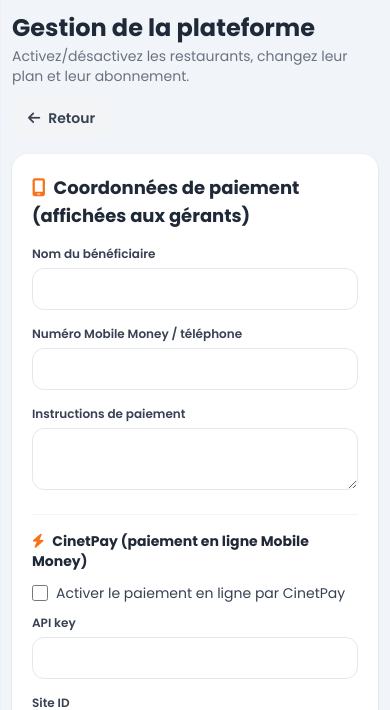
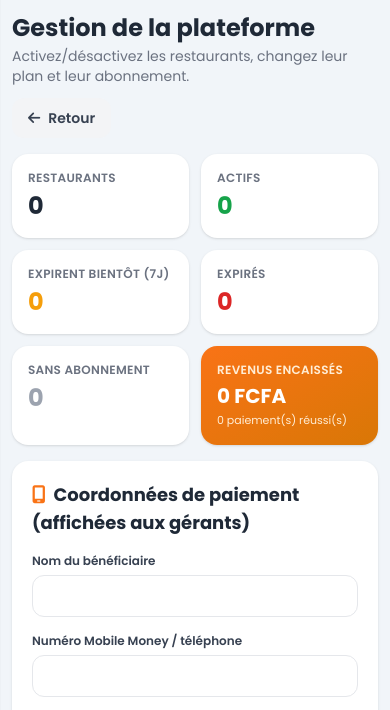
Before and after one commit to issa1299/gestion-restaurant-django, a Django app: page /tenants/plateforme/ in a window 390 px wide. Shown: the part 103-813 px from the top of the page. Run offline with Django 5.2, Linux system fonts and the light colour scheme; the visitor is signed in with stand-in values (Sample User, id 1); data comes from the database, SQL or seed files in the repository; data that the repository does not hold is empty; some libraries are stand-ins or nearby versions.

Commit message:
Plateforme : tableau de bord abonnements + paiement manuel
- Cartes de stats (restaurants, actifs, expirants 7j, expirés, sans
  abonnement, revenus encaissés CinetPay)
- Action 'Marquer payé' pour les paiements Mobile Money manuels :
  prolonge +30j et journalise un paiement SUCCES

```diff
--- a/apps/tenants/views.py
+++ b/apps/tenants/views.py
@@ -5,6 +5,7 @@ from django.contrib import messages
 from django.contrib.auth.decorators import login_required, user_passes_test
 from django.conf import settings
 from django.db import transaction
+from django.db.models import Sum
 from django.http import HttpResponse, JsonResponse
 from django.shortcuts import redirect, render
 from django.utils import timezone
@@ -116,10 +117,47 @@ def plateforme_gestion(request):
                 restaurant.actif = False
                 restaurant.save()
                 messages.success(request, f"« {restaurant.nom} » désactivé.")
+            elif action == "paiement_manuel":
+                # Paiement Mobile Money manuel reçu : on prolonge +30j et on trace
+                _prolonger_abonnement(restaurant)
+                Paiement.objects.create(
+                    restaurant=restaurant,
+                    transaction_id=f"MANUEL-{restaurant.pk}-{uuid.uuid4().hex[:8].upper()}",
+                    montant=restaurant.plan.prix_mensuel if restaurant.plan else 0,
+                    devise="XOF",
+                    statut="SUCCES",
+                    description="Paiement Mobile Money manuel (validé par la plateforme)",
+                )
+                messages.success(
+                    request,
+                    f"Paiement manuel enregistré : abonnement de « {restaurant.nom} » "
+                    f"prolongé jusqu'au {restaurant.abonnement_expire_le}.",
+                )
 
-    restaurants = Restaurant.objects.select_related("plan").all()
+    maintenant = timezone.localdate()
+
+    # --- Statistiques plateforme ---
+    restaurants_qs = Restaurant.objects.select_related("plan").all()
+    total_restaurants = restaurants_qs.count()
+    actifs = restaurants_qs.filter(actif=True).count()
+    expirants = sum(
+        1 for r in restaurants_qs if r.actif and r.abonnement_expire_le
+        and 0 <= (r.abonnement_expire_le - maintenant).days <= 7
+    )
+    expires = sum(
+        1 for r in restaurants_qs
+        if r.abonnement_expire_le and r.abonnement_expire_le < maintenant
+    )
+    sans_abonnement = sum(
+        1 for r in restaurants_qs if not r.abonnement_expire_le
+    )
+    revenus_cinetpay = (
+        Paiement.objects.filter(statut="SUCCES").aggregate(t=Sum("montant"))["t"] or 0
+    )
+    paiements_succes = Paiement.objects.filter(statut="SUCCES").count()
+
+    restaurants = list(restaurants_qs)
     plans = Plan.objects.all()
-    maintenant = timezone.localdate()
     parametres = ParametrePlateforme.load()
     paiements = (
         Paiement.objects.select_related("restaurant")
@@ -134,6 +172,15 @@ def plateforme_gestion(request):
             "maintenant": maintenant,
             "parametres": parametres,
             "paiements": paiements,
+            "stats": {
+                "total": total_restaurants,
+                "actifs": actifs,
+                "expirants": expirants,
+                "expires": expires,
+                "sans_abonnement": sans_abonnement,
+                "revenus": revenus_cinetpay,
+                "paiements_succes": paiements_succes,
+            },
         },
     )
 
--- a/templates/tenants/plateforme.html
+++ b/templates/tenants/plateforme.html
@@ -22,6 +22,35 @@
             </div>
         {% endfor %}
     {% endif %}
+
+    <!-- Statistiques -->
+    <div class="grid grid-cols-2 sm:grid-cols-3 lg:grid-cols-6 gap-3 sm:gap-4">
+        <div class="bg-white rounded-2xl shadow p-4">
+            <p class="text-xs text-gray-500 font-semibold uppercase tracking-wide">Restaurants</p>
+            <p class="text-2xl font-extrabold text-gray-800 mt-1">{{ stats.total }}</p>
+        </div>
+        <div class="bg-white rounded-2xl shadow p-4">
+            <p class="text-xs text-gray-500 font-semibold uppercase tracking-wide">Actifs</p>
+            <p class="text-2xl font-extrabold text-green-600 mt-1">{{ stats.actifs }}</p>
+        </div>
+        <div class="bg-white rounded-2xl shadow p-4">
+            <p class="text-xs text-gray-500 font-semibold uppercase tracking-wide">Expirent bientôt (7j)</p>
+            <p class="text-2xl font-extrabold text-amber-500 mt-1">{{ stats.expirants }}</p>
+        </div>
+        <div class="bg-white rounded-2xl shadow p-4">
+            <p class="text-xs text-gray-500 font-semibold uppercase tracking-wide">Expirés</p>
+            <p class="text-2xl font-extrabold text-red-600 mt-1">{{ stats.expires }}</p>
+        </div>
+        <div class="bg-white rounded-2xl shadow p-4">
+            <p class="text-xs text-gray-500 font-semibold uppercase tracking-wide">Sans abonnement</p>
+            <p class="text-2xl font-extrabold text-gray-400 mt-1">{{ stats.sans_abonnement }}</p>
+        </div>
+        <div class="bg-gradient-to-br from-orange-500 to-amber-600 rounded-2xl shadow p-4 text-white">
+            <p class="text-xs text-orange-100 font-semibold uppercase tracking-wide">Revenus encaissés</p>
+            <p class="text-xl font-extrabold mt-1">{{ stats.revenus }} FCFA</p>
+            <p class="text-[11px] text-orange-100 mt-0.5">{{ stats.paiements_succes }} paiement(s) réussi(s)</p>
+        </div>
+    </div>
 
     <!-- Coordonnées de paiement -->
     <div class="bg-white rounded-2xl shadow p-5 sm:p-6">
@@ -143,6 +172,15 @@
                                         <i class="fas fa-rotate mr-1"></i>Renouveler +30 j
                                     </button>
                                 </form>
+                                <form method="post" class="mt-1" title="Paiement Mobile Money manuel reçu">
+                                    {% csrf_token %}
+                                    <input type="hidden" name="restaurant_id" value="{{ r.pk }}">
+                                    <input type="hidden" name="action" value="paiement_manuel">
+                                    <button type="submit" onclick="return confirm('Confirmer le paiement Mobile Money manuel de {{ r.nom }} ? L\\'abonnement sera prolongé de 30 jours.')"
+                                            class="text-green-600 hover:text-green-700 text-xs font-semibold transition">
+                                        <i class="fas fa-check-circle mr-1"></i>Marquer payé (+30 j)
+                                    </button>
+                                </form>
                             {% else %}
                                 <span class="text-gray-400 text-xs">—</span>
                             {% endif %}
```
